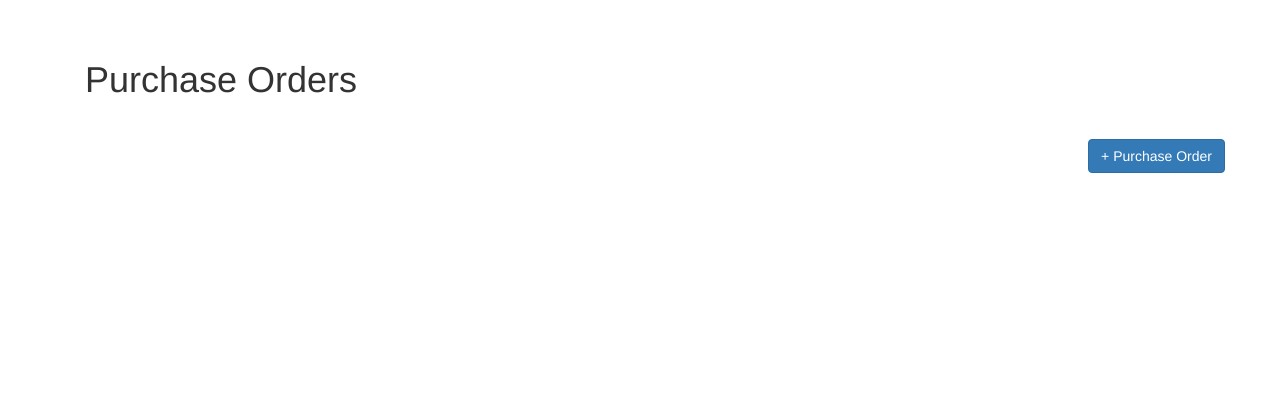
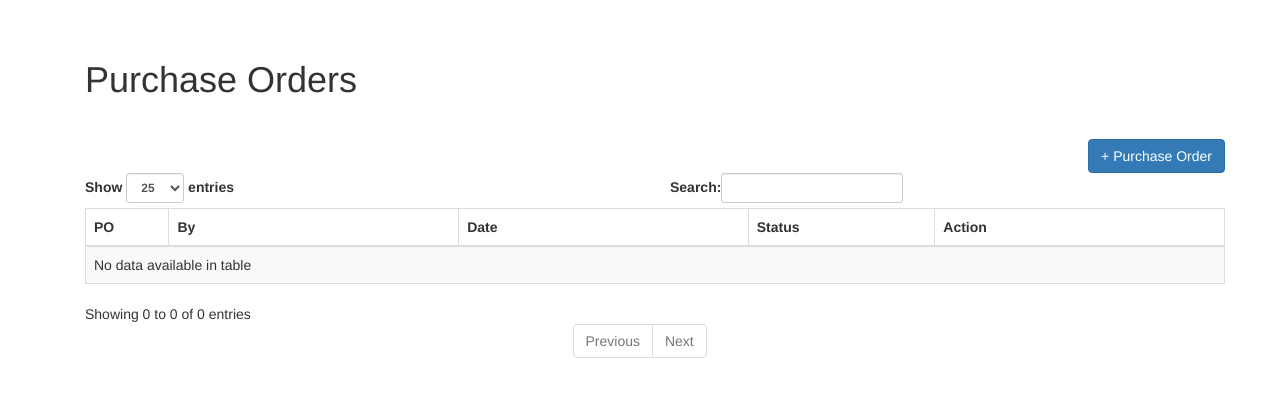
Before and after one commit to jamesacuan/XD, a PHP site: page /xd/purchaseorders.php in a window 1280 px wide. Shown: the part 51-448 px from the top of the page. Run offline with PHP 8.4, Linux system fonts and the light colour scheme; the visitor is signed in with stand-in values (Sample User, id 1).

Commit message:
few more changes

```diff
--- a/joborders.php
+++ b/joborders.php
@@ -69,7 +69,7 @@
     <table id="joborders" class="table table-hover table-bordered table-striped">
             <thead>
                 <tr>
-                    <th class="col-xs-1">Job Order</th>
+                    <th class="col-xs-1">JO</th>
                     <th class="col-xs-1">Code</th>
                     <th class="col-xs-1">By</th>
                     <th class="col-xs-4">Note</th>
--- a/js/script.js
+++ b/js/script.js
@@ -19,15 +19,17 @@
     modal.find('.delmodal').attr('href', home_url + "?truncate=Y");
 })
 
-
 $(document).ready( function () {
     $('#joborders').DataTable({
         "aLengthMenu": [[10, 25, 50, 75, -1], [10, 25, 50, 75, "All"]],
         "pageLength": 25
     });
 
-} );
-
+    $('#purchaseorders').DataTable({
+        "aLengthMenu": [[10, 25, 50, 75, -1], [10, 25, 50, 75, "All"]],
+        "pageLength": 25
+    });
+});
 
 moment().format();
 
--- a/login.php
+++ b/login.php
@@ -24,6 +24,7 @@
 
         $_SESSION['logged_in'] = true;
         $_SESSION['userid']    = $user->id;
+        $_SESSION['nickname']  = $user->nickname;
         $_SESSION['username']  = $user->username;
         $_SESSION['role']      = $user->role;
         $_SESSION['admin']     = $user->isAdmin;
--- a/objects/user.php
+++ b/objects/user.php
@@ -16,7 +16,7 @@
     }
 
     function userExists(){
-        $query = "SELECT `userid`, `username`, `password`, `role`, isAdmin, created, modified
+        $query = "SELECT `userid`, `username`, `nickname`, `password`, `role`, isAdmin, created, modified
                 FROM " . $this->table_name . "
                 WHERE username = ?
                 LIMIT 0,1";
@@ -29,6 +29,7 @@
         if($num>0){
             $row = $stmt->fetch(PDO::FETCH_ASSOC);
             $this->id       = $row['userid'];
+            $this->nickname = $row['nickname'];
             $this->username = $row['username'];
             $this->password = $row['password'];
             $this->role     = $row['role'];
--- a/purchaseorders.php
+++ b/purchaseorders.php
@@ -22,4 +22,24 @@
         ?>
     </div>
 
+<div class="row">
+    <div class="col-md-12">
+        <table id="purchaseorders" class="table table-hover table-bordered table-striped">
+                <thead>
+                    <tr>
+                        <th class="col-xs-1">PO</th>
+                        <th class="col-xs-3">By</th>
+                        <th class="col-xs-3">Date</th>
+                        <th class="col-xs-2">Status</th>
+                        <th class="col-xs-3">Action</th>
+                    </tr>
+                </thead>
+                <tbody>
+                </tbody>
+            </table>
+        </div>
+    </div>
+</div>
+</div>
+<script src="js/script.js"></script>
 <?php include 'template/footer.php'?>
--- a/template/header.php
+++ b/template/header.php
@@ -12,7 +12,6 @@
     <script src="js/jquery-3.2.1.js"></script>
     <script src="js/bootstrap.min.js"></script>
     <script src="js/datatables.min.js"></script>
-    <script src="js/bootstrap-wysiwyg.js"></script>
 </head>
 <body>
      <?php include_once 'template/navbar.php'; ?>
```
Also changed, not shown: index.php (+11 -7 lines), joborderitem.php (+8 -3 lines).
